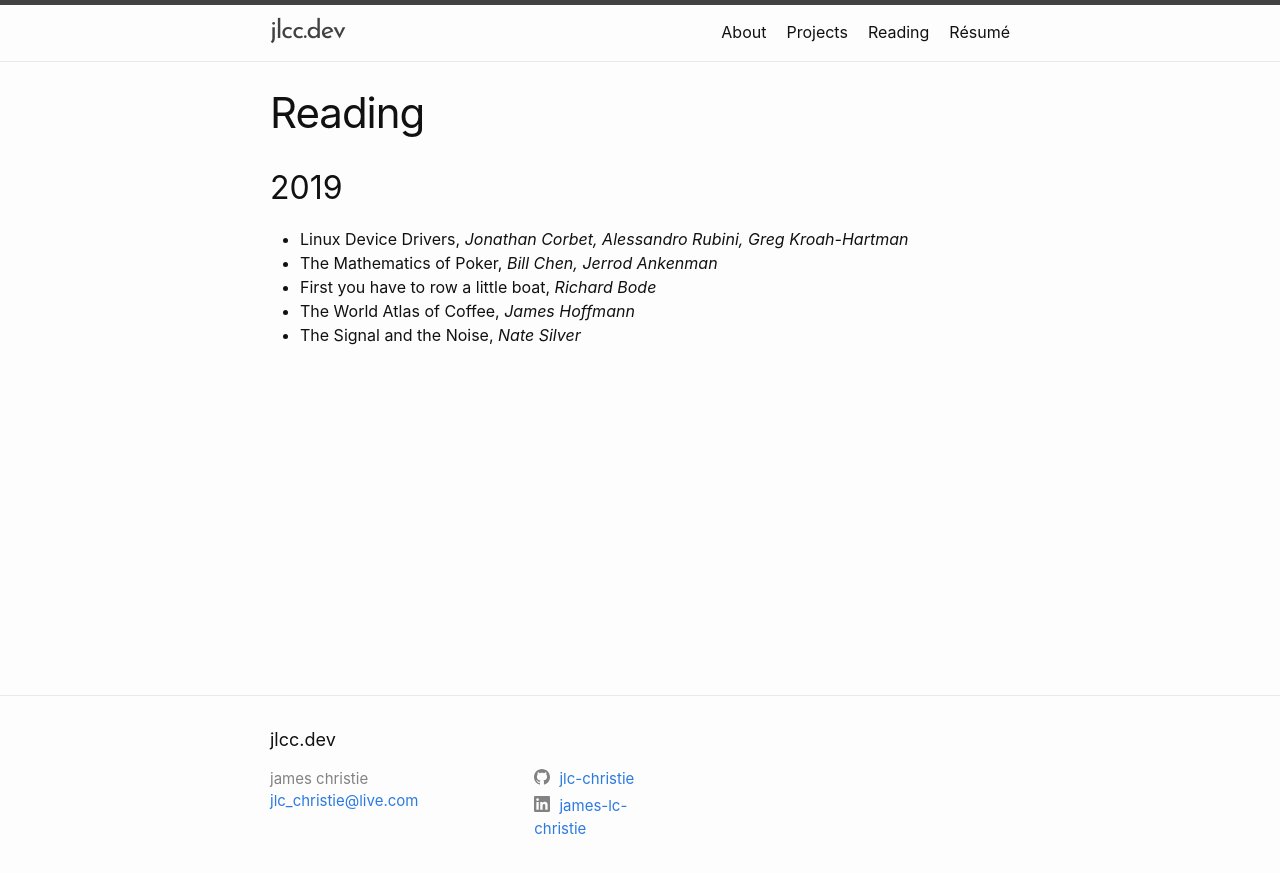
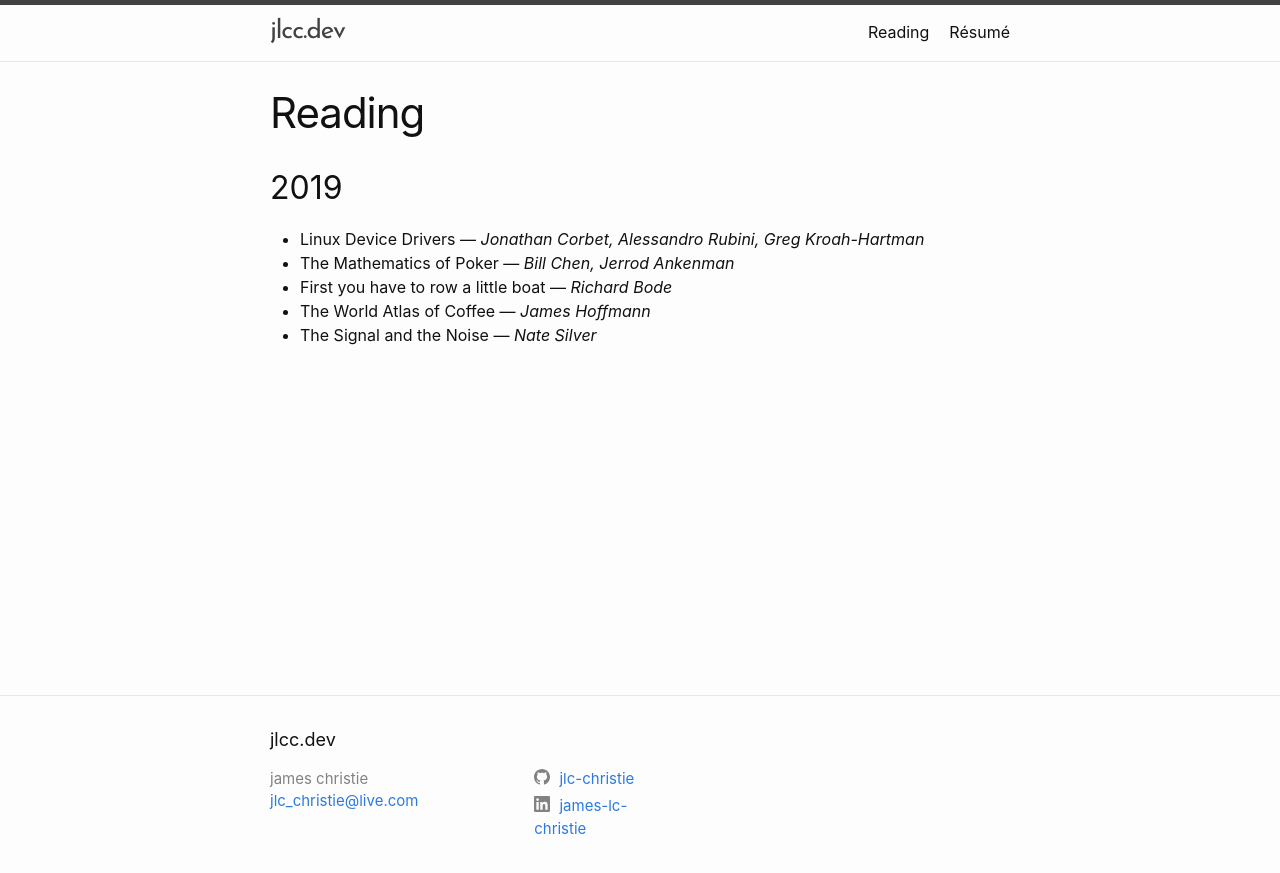
Before and after one commit to jlc-christie/jlc-christie.github.io, a Jekyll site: the page built from reading.md, in a window 1280 px wide. Shown: the top 873 px of the page. Built offline with Jekyll 4.4.1, drawn with Linux system fonts in a browser that asks for light colours.

```diff
--- a/_config.yml
+++ b/_config.yml
@@ -27,6 +27,9 @@ markdown: kramdown
 theme: minima
 plugins:
   - jekyll-feed
+collections:
+  projects:
+    output: true
 
 # Exclude from processing.
 # The following items will not be processed, by default. Create a custom list
--- a/reading.md
+++ b/reading.md
@@ -4,8 +4,8 @@ title: Reading
 permalink: /reading/
 ---
 ## 2019
--	Linux Device Drivers, _Jonathan Corbet, Alessandro Rubini, Greg Kroah-Hartman_
--	The Mathematics of Poker, _Bill Chen, Jerrod Ankenman_
--	First you have to row a little boat, _Richard Bode_
--	The World Atlas of Coffee, _James Hoffmann_
--	The Signal and the Noise, _Nate Silver_
+-	Linux Device Drivers --- _Jonathan Corbet, Alessandro Rubini, Greg Kroah-Hartman_
+-	The Mathematics of Poker --- _Bill Chen, Jerrod Ankenman_
+-	First you have to row a little boat --- _Richard Bode_
+-	The World Atlas of Coffee --- _James Hoffmann_
+-	The Signal and the Noise --- _Nate Silver_
```
Also changed, not shown: _layouts/home.html (+16 -0 lines), _posts/__2019-04-17-learning-to-map-with-leafletjs.md (added, +4 -0 lines), _posts/__2019-05-25-Getting-to-know-dav1d.md (added, +6 -0 lines), _projects/iot_light.md (added, +18 -0 lines), _projects/uk_house_prices.md (added, +18 -0 lines), about.md (deleted, +0 -12 lines), index.md (+1 -0 lines), projects.md (deleted, +0 -5 lines).
